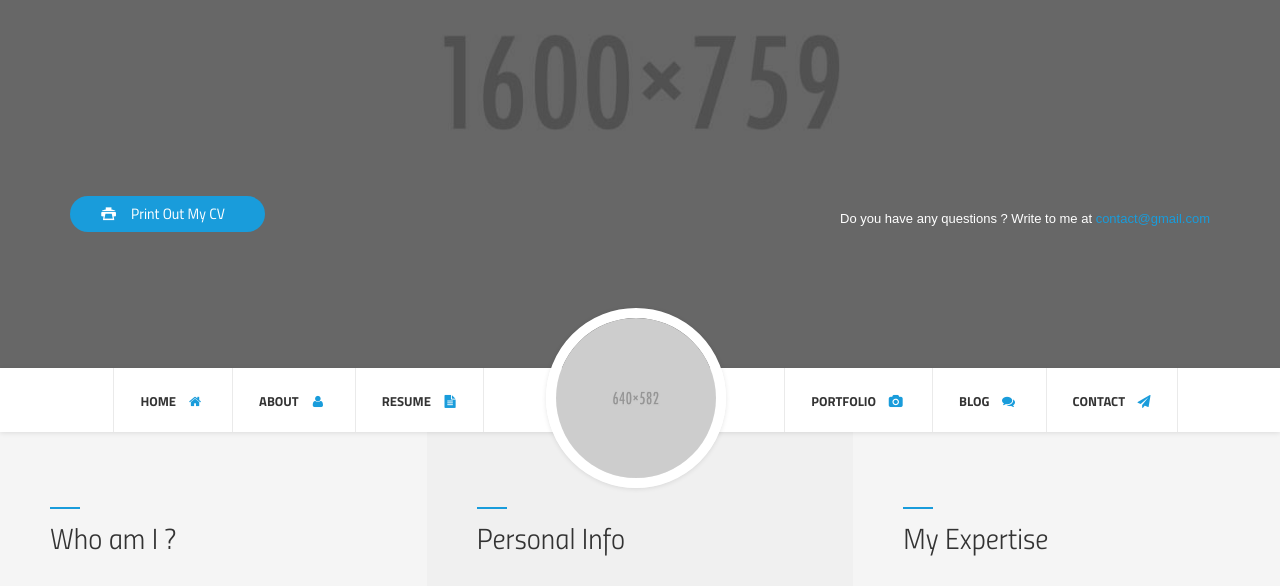
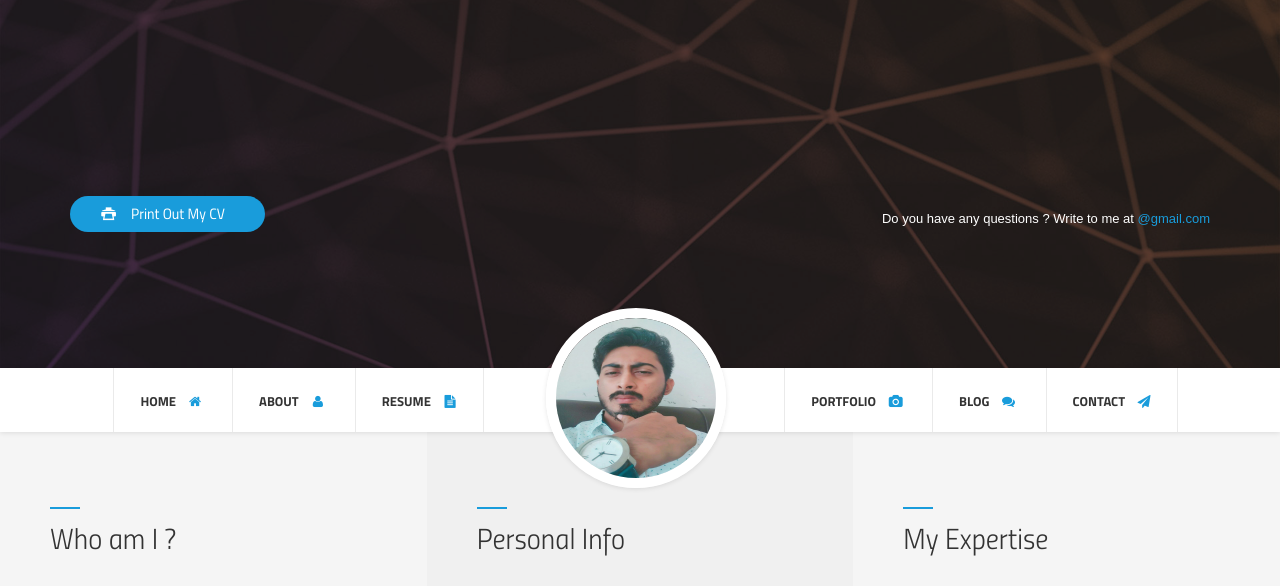
Before and after one commit to AbhishekDash-Hexaware/myProfile, a website: page content/index.html in a window 1280 px wide. Shown: the part 203-789 px from the top of the page. Drawn offline with Linux system fonts and the light colour scheme; some packages are replaced by stand-ins of ours.

Commit message:
content change

```diff
--- a/content/index.html
+++ b/content/index.html
@@ -54,7 +54,7 @@
 		<div class="block-content ">
 
 
-			<div class="block-teaser block-background-image large overlay" data-background="img/teaser/1.jpg">
+			<div class="block-teaser block-background-image large overlay" data-background="img/teaser/cover.jpg">
 
 					<!--Container-->
 					<div class="container ">
@@ -82,7 +82,7 @@
 
 
 								<div class="col-sm-6 t-right">
-	                            	 <p class="white short-email">Do you have any questions ? Write to me at <a href="mailto:ghribbenaissa@gmail.com">contact@gmail.com</a> </p>
+	                            	 <p class="white short-email">Do you have any questions ? Write to me at <a href="mailto:abhishekdash.work@gmail.com">@gmail.com</a> </p>
 								</div>
 
 							</div>
@@ -135,11 +135,11 @@
 					<div class="col-sm-2 pd-0 t-center">
 
 						<div class="img-profile">
-							<img src="img/testimonial/1.jpg" alt="">
+							<img src="img/testimonial/me2.jpeg" alt="">
 						</div>
 
 						<div class="name-profile">
-							<h5><a class="scroll" href="#home">Johanson Doe<span>Web Designer / Developer</span></a></h5>
+							<h5><a class="scroll" href="#home">Abhishek Dash<span>Cognitive developer</span></a></h5>
 						</div>
 					</div>
 
```
Also changed, not shown: content/img/teaser/cover.jpg (added), content/img/testimonial/me.jpg (added), content/img/testimonial/me1.jpeg (added), content/img/testimonial/me2.jpeg (added).
